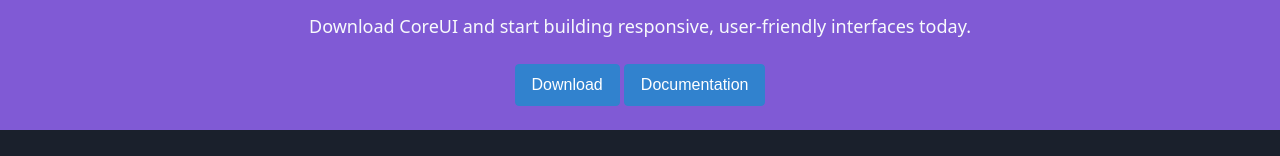
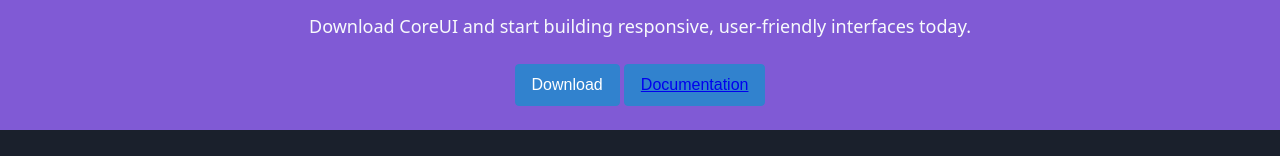
Before and after one commit to Dhruvrawat04/Ui-library, a plain HTML site: page index.html in a window 1280 px wide. Shown: the part 1887-2043 px from the top of the page. Drawn offline with Linux system fonts and the light colour scheme.

Commit message:
Update index.html

```diff
--- a/index.html
+++ b/index.html
@@ -310,7 +310,7 @@
             <h2 class="text-3xl font-bold mb-4">Ready to Build Something?</h2>
             <p class="mb-6 text-lg">Download CoreUI and start building responsive, user-friendly interfaces today.</p>
             <button class="btn btn-primary mb-6" id="downloadCSS">Download</button>
-            <button class="btn btn-primary bg-dark text-light border-light mb-6">Documentation</button>
+            <button class="btn btn-primary bg-dark text-light border-light mb-6" ><a href="documentation.html">Documentation</a></button>
         </div>
     </section>
 
```
